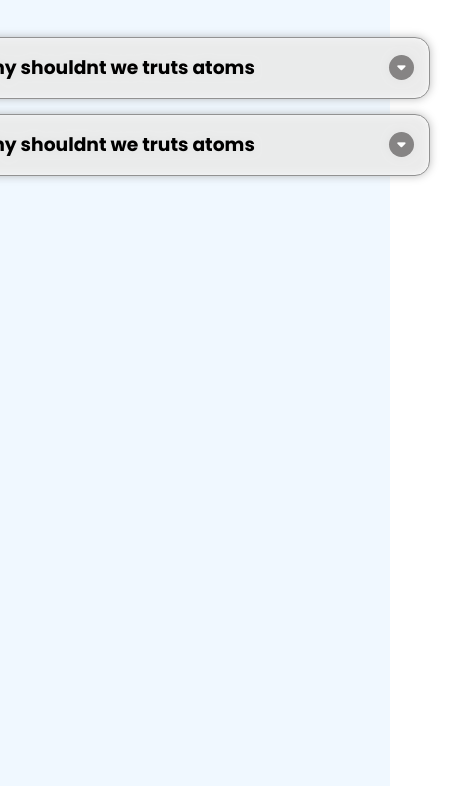
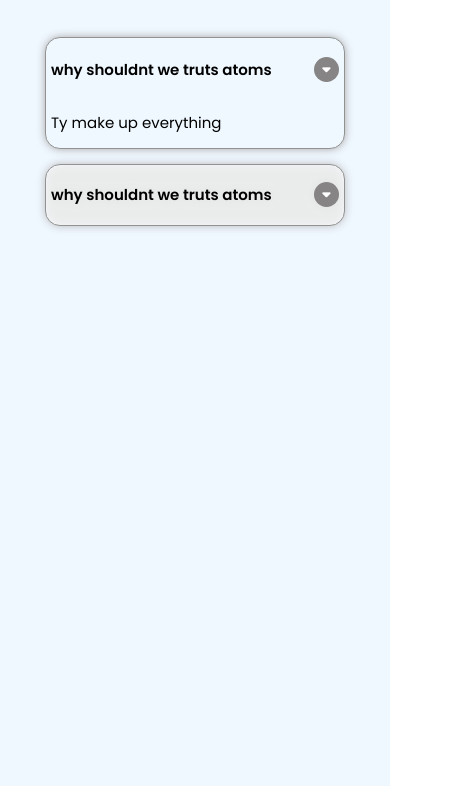
Before and after one commit to Ameer2000Mzori/FAQ-Collapse, a website built with webpack: page src/index.html in a window 390 px wide. Shown: the part 58-844 px from the top of the page, 450 px wide, since content can reach past the window. Built offline with nearby package versions, Linux system fonts and the light colour scheme.

Commit message:
website responsvness added

```diff
--- a/src/index.html
+++ b/src/index.html
@@ -21,7 +21,7 @@
     <header class="header">
       <h2>Frequently asked questions</h2>
       <div class="collapse-Wrapper">
-        <div class="collap-Wrap">
+        <div class="collap-Wrap active">
           <div class="title-Btn-Wrap">
             <h3>why shouldnt we truts atoms</h3>
             <button class="open-Close-Btn">
--- a/src/style.scss
+++ b/src/style.scss
@@ -15,6 +15,7 @@ body {
   text-align: center;
   align-items: center;
   background-color: aliceblue;
+  overflow-x: hidden;
 
   .collapse-Wrapper {
     width: 500px;
@@ -66,13 +67,36 @@ body {
       }
     }
 
-    .collap-Wrap:hover {
+    .collap-Wrap.active {
       background-color: aliceblue;
       height: 120px;
     }
+  }
 
-    // .collap-Wrap.active {
-    //   height: 50px;
-    // }
+  @media screen and (max-width: 769px) {
+    .collapse-Wrapper {
+      width: 330px;
+      padding: 5px;
+      height: clamp(100px, 100%, 1000px);
+
+      .collap-Wrap {
+        padding-left: 5px;
+        padding-right: 5px;
+
+        h3 {
+          font-weight: 600;
+          font-size: 15px;
+        }
+
+        p {
+          font-size: 15px;
+        }
+      }
+
+      .collap-Wrap.active {
+        background-color: aliceblue;
+        height: 100px;
+      }
+    }
   }
 }
```
Also changed, not shown: src/style.css, 1 other file.
